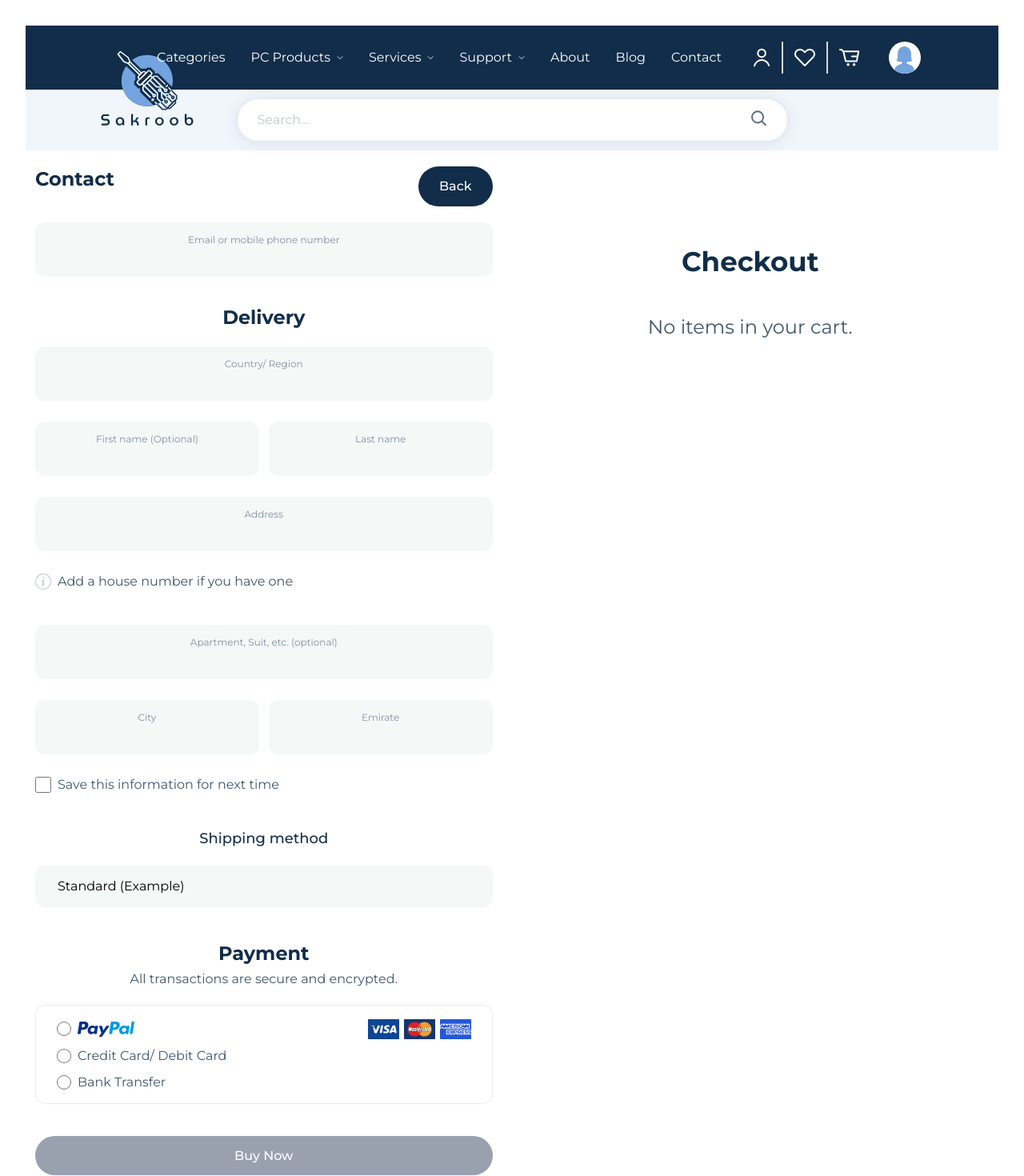
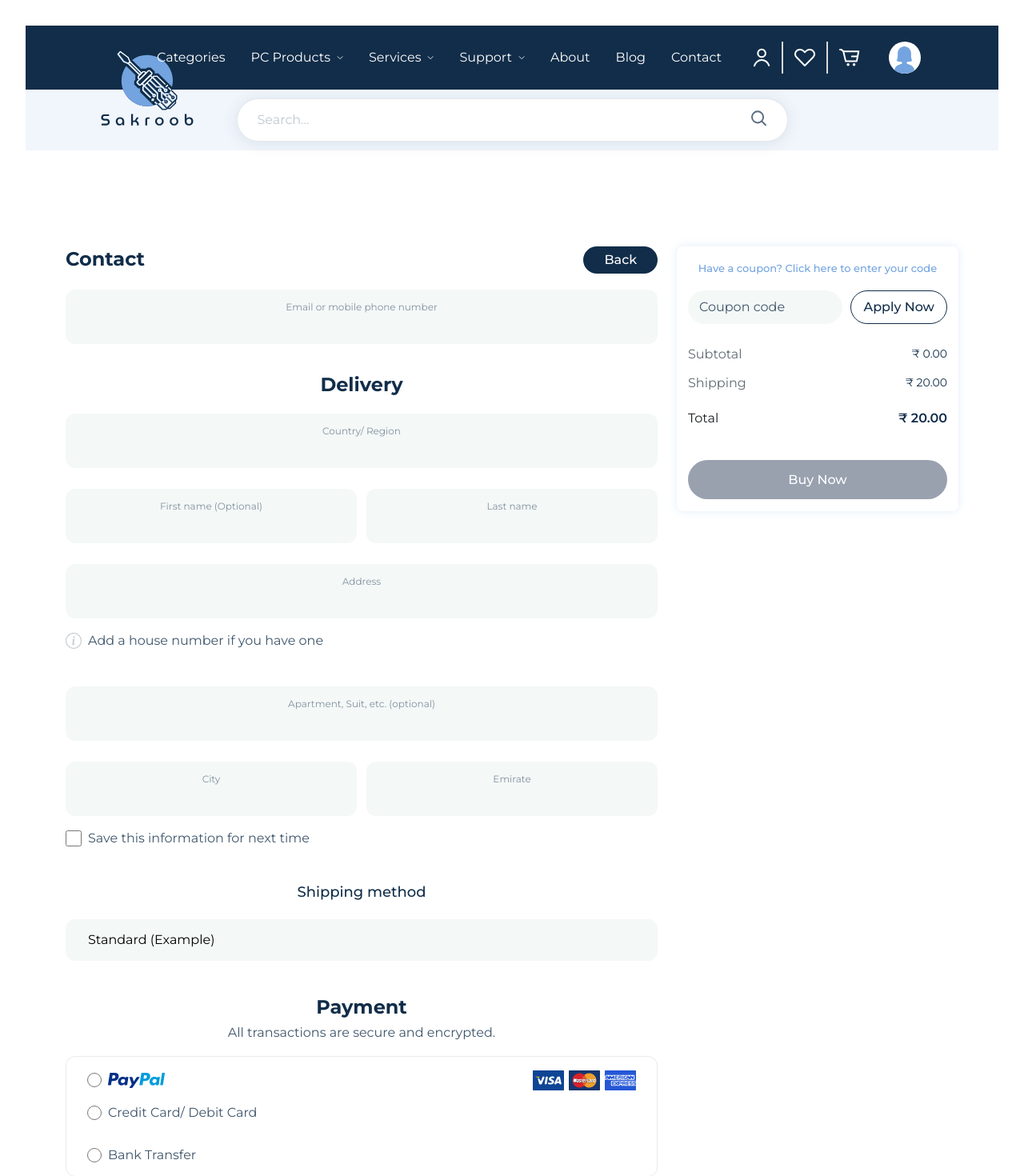
Before and after one commit to amansiwach868/starting-Sakroob-page, a React (Vite) app: page /checkout in a window 1280 px wide. Shown: the top 1470 px of the page at 80% size. Built offline with nearby package versions, Linux system fonts and the light colour scheme; sample sign-in values are in the browser's storage.

Commit message:
some errors fixed

```diff
--- a/src/components/CartPage.jsx
+++ b/src/components/CartPage.jsx
@@ -44,13 +44,13 @@ const CartPage = () => {
                             <div key={item.id} className="flex flex-col md:flex-row justify-between items-center gap-6 my-[47px]">
                                 {/* Product */}
                                 <div className="flex gap-4 items-center w-full md:w-[40%]">
-                                    <div className="relative w-[85px] h-[85px] border rounded flex items-center justify-center">
+                                    <div className="relative min-w-[85px] h-[85px] border border-[#00000033] rounded flex items-center justify-center bg-[#E9E9E9]">
                                         <img
                                             src={item.image}
                                             alt={item.name}
                                             className="rounded object-contain max-w-full max-h-full"
                                         />
-                                        <span className="absolute -top-4 left-[68px] size-[34px] bg-[#C7C7C7] rounded-full text-[#112D49] flex items-center justify-center text-sm">
+                                        <span className="absolute -top-4 left-[68px] size-[34px] bg-[#C7C7C7] rounded-full text-[#112D49] flex items-center justify-center text-[24px]">
                                             {item.quantity}
                                         </span>
                                     </div>
--- a/src/components/CheckOut.jsx
+++ b/src/components/CheckOut.jsx
@@ -1,6 +1,6 @@
 import React, { useState } from 'react';
 import Heading from './common/Heading';
-import { ARROW, CVC, INFO } from '../utils/icons';
+import { CVC, INFO } from '../utils/icons';
 import Subheading from './common/Subheading';
 import PayPal from '../assets/img/svg/paypal.svg';
 import visa from '../assets/img/svg/visa.svg';
@@ -21,24 +21,33 @@ const CheckOut = () => {
     const {
         register,
         handleSubmit,
+        reset,
         formState: { errors, isValid },
     } = useForm({ mode: 'onChange' });
+
 
     const onSubmit = (data) => {
         console.log(data);
         toast.success('Order placed successfully 🎉');
+        reset();
+        setSelected('');
     };
 
+
+    const shippingCharge = 20;
+    const totalWithShipping = totalAmount + shippingCharge;
+
     return (
-        <div className="max-w-[1280px] mx-auto my-5 px-3">
-            <div className="flex xl:flex-row flex-col gap-6">
-                <div className="xl:max-w-[740px] w-full">
+        <div className="max-w-[1140px] mx-auto lg:mt-[120px] lg:mb-[108px] md:my-[100px] sm:my-[75px] my-[52px] px-3">
             <form onSubmit={handleSubmit(onSubmit)}>
+                <div className="flex lg:flex-row flex-col gap-6">
+                    {/* Left Form Section */}
+                    <div className="lg:max-w-[740px] w-full">
                         {/* CONTACT */}
                         <div className="flex justify-between mb-5">
                             <Heading headingText={'Contact'} />
                             <NavLink to={'/cart'}>
-                                <CustomButton buttonClass="py-2 px-[26px] text-white" buttonText={'Back'} />
+                                <CustomButton buttonClass="!py-2 !px-[26px] text-white" buttonText={'Back'} />
                             </NavLink>
                         </div>
 
@@ -74,7 +83,6 @@ const CheckOut = () => {
                         </div>
 
                         <div className="flex max-md:flex-col max-md:gap-[26px] justify-between gap-3 mb-[26px]">
-                            <div className="w-full">
                             <Input
                                 htmlFor={'first-name'}
                                 labelText={'First name (Optional)'}
@@ -86,8 +94,6 @@ const CheckOut = () => {
                                 })}
                                 error={errors.firstName}
                             />
-                            </div>
-                            <div className="w-full">
                             <Input
                                 htmlFor={'last-name'}
                                 labelText={'Last name'}
@@ -101,9 +107,8 @@ const CheckOut = () => {
                                 error={errors.lastName}
                             />
                         </div>
-                        </div>
 
-                        <div className="mb-[26px]">
+                        <div className="mb-4">
                             <Input
                                 htmlFor={'address'}
                                 labelText={'Address'}
@@ -115,21 +120,18 @@ const CheckOut = () => {
                             />
                         </div>
 
-                        <div className="mb-[42px] flex gap-2 items-center">
+                        <div className="mb-[45px] flex gap-2 items-center">
                             <INFO />
                             <Subheading text={'Add a house number if you have one'} />
                         </div>
 
-                        <div className="mb-[26px]">
                         <Input
                             htmlFor={'apartment'}
                             labelText={'Apartment, Suit, etc. (optional)'}
                             register={register('apartment')}
                         />
-                        </div>
 
-                        <div className="flex max-md:flex-col max-md:gap-[26px] gap-3 justify-between mb-[26px]">
-                            <div className="w-full">
+                        <div className="flex max-md:flex-col max-md:gap-[26px] gap-3 justify-between mb-4 mt-[26px]">
                             <Input
                                 htmlFor={'city'}
                                 labelText={'City'}
@@ -142,8 +144,6 @@ const CheckOut = () => {
                                 })}
                                 error={errors.city}
                             />
-                            </div>
-                            <div className="w-full">
                             <Input
                                 htmlFor={'emirate'}
                                 labelText={'Emirate'}
@@ -157,9 +157,7 @@ const CheckOut = () => {
                                 error={errors.emirate}
                             />
                         </div>
-                        </div>
 
-                        {/* SHIPPING METHOD */}
                         <div className="mb-[42px] flex gap-2 items-center">
                             <input type="checkbox" id="checkbox" className="size-5 cursor-pointer" />
                             <label htmlFor="checkbox" className="cursor-pointer">
@@ -169,16 +167,21 @@ const CheckOut = () => {
 
                         <div className="mb-[42px]">
                             <p className="font-medium text-[18px] text-[#112D49] leading-[150%] mb-5">Shipping method</p>
-                            <input type="text" value={'Standard (Example)'} disabled className="py-[14px] px-[28px] rounded-[12px] bg-[#F4F8F7] w-full" />
+                            <input
+                                type="text"
+                                value={'Standard (Example)'}
+                                disabled
+                                className="py-[14px] px-[28px] rounded-[12px] bg-[#F4F8F7] w-full"
+                            />
                         </div>
 
                         {/* PAYMENT */}
                         <Heading headingText={'Payment'} headingClass={'mb-1'} />
-                        <Subheading text={'All transactions are secure and encrypted.'} subheadingClass={'mb-5'} />
+                        <Subheading text={'All transactions are secure and encrypted.'} subheadingClass={'mb-[17px]'} />
 
                         <div className="border border-[#E8EBED] rounded-[12px] pt-[17px] pb-[14px] w-full">
                             {/* PayPal */}
-                            <div className="flex justify-between items-center mb-[9px] px-[26px]">
+                            <div className="flex justify-between items-center mb-4 px-[26px]">
                                 <label className="flex items-center gap-2 cursor-pointer">
                                     <input
                                         type="radio"
@@ -197,7 +200,7 @@ const CheckOut = () => {
                                 </div>
                             </div>
 
-                            {/* Credit/Debit Card */}
+                            {/* Credit Card Option */}
                             <div className={`px-[26px] ${selected === 'card' ? 'bg-[#FBFBFB] pt-[19px]' : 'mb-[9px]'}`}>
                                 <label className="flex items-center gap-2 cursor-pointer">
                                     <input
@@ -213,21 +216,15 @@ const CheckOut = () => {
                             </div>
 
                             {/* Card Fields */}
-                            <div
-                                className={`transition-all duration-200 overflow-hidden ${selected === 'card'
-                                    ? 'opacity-100 max-h-[1000px]'
-                                    : 'opacity-0 max-h-0 pointer-events-none'
-                                    }`}
-                            >
-                                <div className="bg-[#FBFBFB] pt-[26px] pb-7">
-                                    <div className="flex flex-col">
-                                        <div className="flex max-md:flex-col max-md:gap-7 justify-between px-[26px] mb-7">
+                            {selected === 'card' && (
+                                <div className="bg-[#FBFBFB] pt-[26px] pb-7 transition-all duration-200 px-[26px]">
+                                    <div className="flex max-md:flex-col max-md:gap-7 justify-between mb-7">
                                         <div className="md:max-w-[334px] w-full">
-                                                <Subheading text={'Card Number'} subheadingClass={'!font-medium !text-[18px]'} />
+                                            <Subheading text={'Card Number'} subheadingClass={'!font-medium !text-[18px] mb-3.5'} />
                                             <input
                                                 type="text"
                                                 {...register('cardNumber', {
-                                                        required: selected === 'card' && 'Card Number is required',
+                                                    required: 'Card Number is required',
                                                     pattern: {
                                                         value: /^\d{16}$/,
                                                         message: 'Must be 16 digits',
@@ -239,11 +236,11 @@ const CheckOut = () => {
                                         </div>
 
                                         <div className="md:max-w-[334px] w-full">
-                                                <Subheading text={'Name on Card'} subheadingClass={'!font-medium !text-[18px]'} />
+                                            <Subheading text={'Name on Card'} subheadingClass={'!font-medium !text-[18px] mb-3.5'} />
                                             <input
                                                 type="text"
                                                 {...register('cardName', {
-                                                        required: selected === 'card' && 'Card name is required',
+                                                    required: 'Card name is required',
                                                     pattern: {
                                                         value: /^[A-Za-z\s]+$/,
                                                         message: 'Letters only',
@@ -255,15 +252,15 @@ const CheckOut = () => {
                                         </div>
                                     </div>
 
-                                        <div className="flex max-md:flex-col max-md:gap-7 justify-between px-[26px]">
+                                    <div className="flex max-md:flex-col max-md:gap-7 justify-between">
                                         <div className="md:max-w-[334px] w-full">
-                                                <Subheading text={'Expire Date'} subheadingClass={'!font-medium !text-[18px]'} />
+                                            <Subheading text={'Expire Date'} subheadingClass={'!font-medium !text-[18px] mb-3.5'} />
                                             <input
                                                 type="month"
                                                 {...register('expiryDate', {
-                                                        required: selected === 'card' && 'Expiry date is required',
+                                                    required: 'Expiry date is required',
                                                     validate: (value) => {
-                                                            if (!value) return 'Expiry date is required';
+                                                        if (!value) return 'Required';
                                                         const [year, month] = value.split('-').map(Number);
                                                         const now = new Date();
                                                         if (year < now.getFullYear() || (year === now.getFullYear() && month < now.getMonth() + 1)) {
@@ -278,11 +275,11 @@ const CheckOut = () => {
                                         </div>
 
                                         <div className="md:max-w-[334px] w-full relative">
-                                                <Subheading text={'CVC'} subheadingClass={'!font-medium !text-[18px]'} />
+                                            <Subheading text={'CVC'} subheadingClass={'!font-medium !text-[18px] mb-3.5'} />
                                             <input
                                                 type="text"
                                                 {...register('cvc', {
-                                                        required: selected === 'card' && 'CVC is required',
+                                                    required: 'CVC is required',
                                                     pattern: {
                                                         value: /^[0-9]{3,4}$/,
                                                         message: 'Must be 3 or 4 digits',
@@ -297,11 +294,10 @@ const CheckOut = () => {
                                         </div>
                                     </div>
                                 </div>
-                                </div>
-                            </div>
+                            )}
 
                             {/* Bank Transfer */}
-                            <div className="px-[26px]">
+                            <div className="px-[26px] pt-5">
                                 <label className="flex items-center gap-2 cursor-pointer">
                                     <input
                                         type="radio"
@@ -316,8 +312,59 @@ const CheckOut = () => {
                                 {errors.paymentMethod && <p className="text-red-500 text-sm mt-2">{errors.paymentMethod.message}</p>}
                             </div>
                         </div>
+                    </div>
 
-                        {/* Buy Now Button */}
+                    {/* Right Cart Summary Section */}
+                    <div className="lg:max-w-[352px] w-full py-[14.5px] px-[14px] shadow-1 rounded-lg bg-white h-full shadow-[0px_0px_11.4px_0px_#73A4E033]">
+                        <div>
+                            {cartItems.map((item) => (
+                                <div key={item.id} className="flex items-center justify-between mb-[26px]">
+                                    <div className="flex items-center gap-[9px]">
+                                        <div className="flex items-center justify-center min-w-[45px] h-[45px] bg-[#E9E9E9] border border-[#BABABA] rounded-sm relative">
+                                            <img src={item.image} alt={item.name} className="max-w-[30px]" />
+                                            <div className="size-[18px] flex items-center justify-center bg-[#C7C7C7] rounded-full absolute -top-[9px] -right-[9px] text-sm text-[#112D49]">
+                                                {item.quantity}
+                                            </div>
+                                        </div>
+                                        <p className="font-normal text-[14px] text-[#112D49]">{item.name}</p>
+                                    </div>
+                                    <p className="font-normal text-[14px] text-[#112D49] text-nowrap">₹ {(item.price * item.quantity).toFixed(2)}</p>
+                                </div>
+                            ))}
+
+                            <a href="#" className="font-medium text-[13px] text-[#73A4E0]">
+                                Have a coupon? Click here to enter your code
+                            </a>
+
+                            <div className="mt-4 flex flex-row max-[415px]:flex-col gap-[10px] mb-[26px]">
+                                <input
+                                    type="text"
+                                    placeholder="Coupon code"
+                                    className="placeholder:font-normal placeholder:text-base placeholder:text-[#3F566B] py-[5.5px] px-[14px] w-full bg-[#F4F8F7] rounded-full"
+                                />
+                                <button
+                                    type="button"
+                                    className="py-2 px-[15px] border border-[#112D49] rounded-full text-base font-medium text-[#112D49] whitespace-nowrap"
+                                >
+                                    Apply Now
+                                </button>
+                            </div>
+
+                            <div className="flex items-center justify-between mb-3">
+                                <p className="font-normal text-base text-[#5F6C72]">Subtotal</p>
+                                <p className="font-normal text-[14px] text-[#112D49] text-nowrap">₹ {totalAmount.toFixed(2)}</p>
+                            </div>
+
+                            <div className="flex items-center justify-between mb-5">
+                                <p className="font-normal text-base text-[#5F6C72]">Shipping</p>
+                                <p className="font-normal text-[14px] text-[#112D49] text-nowrap">₹ {shippingCharge.toFixed(2)}</p>
+                            </div>
+
+                            <div className="flex items-center justify-between mb-5">
+                                <p className="font-normal text-base text-[#191C1F]">Total</p>
+                                <p className="font-semibold text-base text-[#112D49] text-nowrap">₹ {totalWithShipping.toFixed(2)}</p>
+                            </div>
+
                             <div className="mt-10">
                                 <CustomButton
                                     buttonText="Buy Now"
@@ -326,44 +373,10 @@ const CheckOut = () => {
                                     buttonClass={`w-full text-white ${isValid ? 'bg-[#112D49] hover:bg-opacity-80' : 'bg-gray-400 cursor-not-allowed'}`}
                                 />
                             </div>
-                    </form>
-                </div>
-
-                {/* ORDER SUMMARY */}
-                <div className="mt-[94px] mb-[132px] px-6 w-full mx-auto">
-                    <h2 className="text-[34px] font-bold text-[#112D49] mb-10">Checkout</h2>
-                    {cartItems.length > 0 ? (
-                        <div>
-                            <div className="space-y-6">
-                                {cartItems.map((item) => (
-                                    <div key={item.id} className="flex justify-between gap-y-3 sm:flex-row flex-col items-center border p-4 rounded-lg">
-                                        <div className="flex items-center gap-4">
-                                            <img src={item.image} alt={item.name} className="w-[80px] h-[80px] object-contain rounded" />
-                                            <div>
-                                                <h4 className="text-[16px] font-semibold text-[#112D49]">{item.name}</h4>
-                                                <p className="text-sm text-[#112D49] opacity-70 text-nowrap">
-                                                    Price: ₹{item.price.toFixed(2)} × {item.quantity}
-                                                </p>
                         </div>
                     </div>
-                                        <p className="text-lg font-medium text-[#112D49]">₹ {(item.price * item.quantity).toFixed(2)}</p>
                 </div>
-                                ))}
-                            </div>
-
-                            <div className="mt-10 p-6 border rounded-lg bg-[#F4F8F7]">
-                                <div className="flex justify-between sm:flex-row flex-col gap-y-3 text-lg font-semibold text-[#112D49] mb-2">
-                                    <span>Total Amount:</span>
-                                    <span>₹ {totalAmount.toFixed(2)}</span>
-                                </div>
-                                <p className="text-sm text-[#112D49] opacity-80 mb-4">Taxes and shipping calculated at delivery.</p>
-                            </div>
-                        </div>
-                    ) : (
-                        <p className="text-2xl text-center text-[#112D49] opacity-80">No items in your cart.</p>
-                    )}
-                </div>
-            </div>
+            </form>
             <ToastContainer />
         </div>
     );
--- a/src/components/Footer.jsx
+++ b/src/components/Footer.jsx
@@ -14,7 +14,7 @@ const Footer = () => {
   const isHomePage = location.pathname === "/" || location.pathname === "/home";
   return (
     <>
-      <div className={`bg-[#112D49] ${isHomePage ? "pt-[210px]" : "pt-10"}`}>
+      <div className={`bg-[#112D49] ${isHomePage ? "pt-[210px]" : "pt-[70px]"}`}>
         <div className="max-w-[1440px] mx-auto px-3">
           <div className="">
             <img className="mx-auto flex" src={footerLogo} alt="footer-logo" />
@@ -81,10 +81,10 @@ const Footer = () => {
             </div>
             <div className="max-w-[1140px] w-full mx-auto mt-[82px] relative z-0 pt-[1px] rounded-[12px] after:content-[''] after:absolute after:inset-0 after:rounded-[12px] after:bg-[linear-gradient(90deg,_#ffffff00_3.37%,_#ffffffcc_51.44%,_#ffffff00_100%)] after:-z-10">
               <div className="flex relative bg-[#112D49] rounded-[10px] flex-wrap justify-between items-center max-w-[1440px] mx-auto py-[30px] gap-4 sm:gap-0 sm:flex-nowrap sm:justify-between px-4">
-                <p className="text-sm text-white text-center sm:text-left w-full sm:w-auto">
+                <p className="text-sm text-white text-center sm:text-left w-full sm:w-auto leading-[100%]">
                   term of service | Privacy Policy
                 </p>
-                <p className="text-sm text-white text-center sm:text-right w-full sm:w-auto">
+                <p className="text-sm text-white text-center sm:text-right w-full sm:w-auto leading-[120%]">
                   © {new Date().getFullYear()} Skaroob. All Rights Reserved.
                 </p>
               </div>
```
Lines whose indentation alone changed are shown as unchanged.
